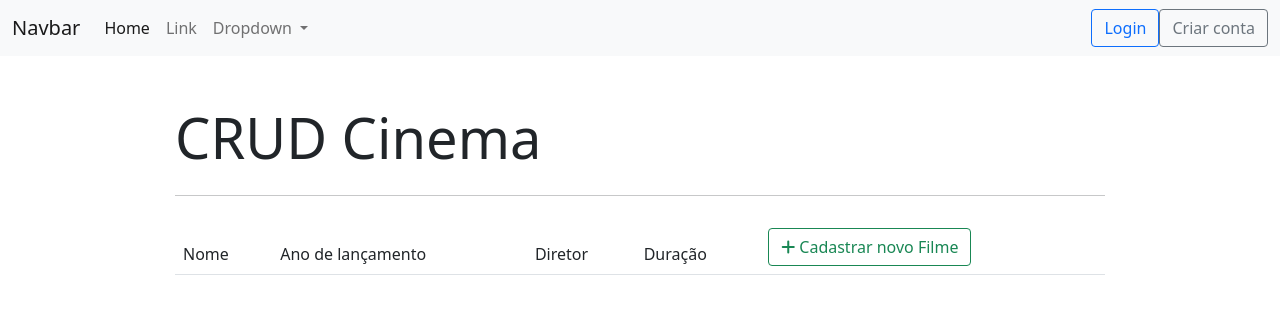
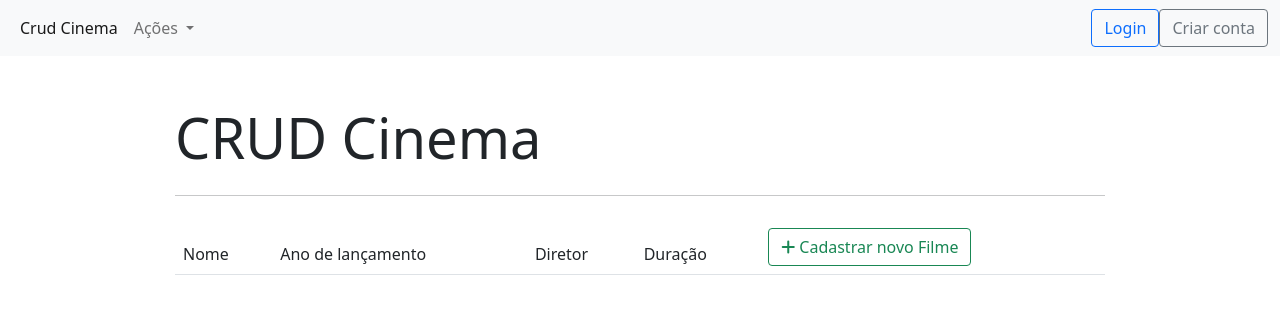
Before and after one commit to pedro-maschio/projetoBD, a Django app: template cinema_app/templates/cinema_app/filme_list.html in a window 1280 px wide. Shown: the top 314 px of the page. Run offline with Django 3.2, Linux system fonts and the light colour scheme; the template is opened without the code that fills it, so the values that code supplies are empty.

```diff
--- a/cinema_app/templates/cinema_app/base.html
+++ b/cinema_app/templates/cinema_app/base.html
@@ -12,27 +12,27 @@
 <body>
     <nav class="navbar navbar-expand-lg navbar-light bg-light">
         <div class="container-fluid">
-          <a class="navbar-brand" href="#">Navbar</a>
+          <!-- <a class="navbar-brand" href="#">Navbar</a> -->
           <button class="navbar-toggler" type="button" data-bs-toggle="collapse" data-bs-target="#navbarSupportedContent" aria-controls="navbarSupportedContent" aria-expanded="false" aria-label="Toggle navigation">
             <span class="navbar-toggler-icon"></span>
           </button>
           <div class="collapse navbar-collapse" id="navbarSupportedContent">
             <ul class="navbar-nav me-auto mb-2 mb-lg-0">
               <li class="nav-item">
-                <a class="nav-link active" aria-current="page" href="/">Home</a>
+                <a class="nav-link active" aria-current="page" href="/">Crud Cinema</a>
               </li>
-              <li class="nav-item">
-                <a class="nav-link" href="#">Link</a>
-              </li>
+              <!-- <li class="nav-item"> -->
+                <!-- <a class="nav-link" href="#">Link</a> -->
+              <!-- </li> -->
               <li class="nav-item dropdown">
                 <a class="nav-link dropdown-toggle" href="#" id="navbarDropdown" role="button" data-bs-toggle="dropdown" aria-expanded="false">
-                  Dropdown
+                  Ações
                 </a>
                 <ul class="dropdown-menu" aria-labelledby="navbarDropdown">
-                  <li><a class="dropdown-item" href="#">Action</a></li>
-                  <li><a class="dropdown-item" href="#">Another action</a></li>
-                  <li><hr class="dropdown-divider"></li>
-                  <li><a class="dropdown-item" href="#">Something else here</a></li>
+                  <li><a class="dropdown-item" href="/filmes">Listar Filmes</a></li>
+                  <li><a class="dropdown-item" href="/salas">Listar Salas</a></li>
+                  <!-- <li><hr class="dropdown-divider"></li> -->
+                  <li><a class="dropdown-item" href="/exibicoes">Listar Exibições</a></li>
                 </ul>
               </li>
 
```
Also changed, not shown: cinema_app/forms.py (+4 -3 lines), cinema_app/models.py (+8 -8 lines).
